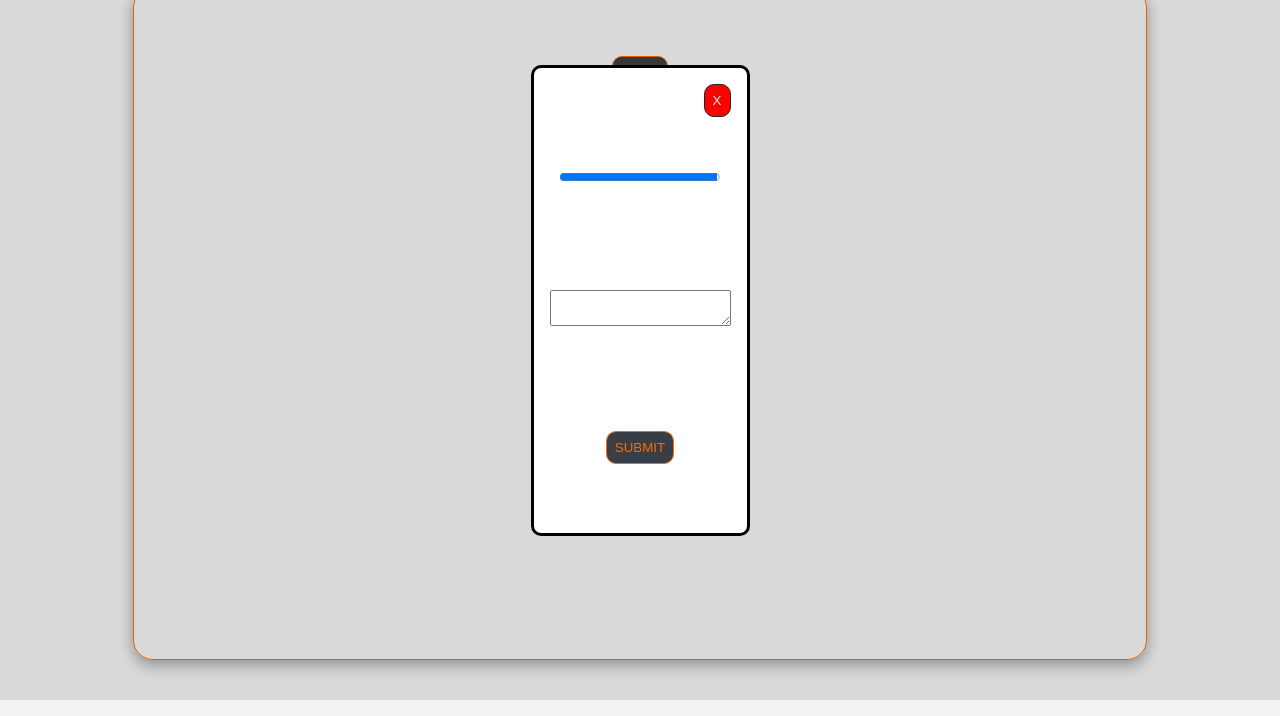
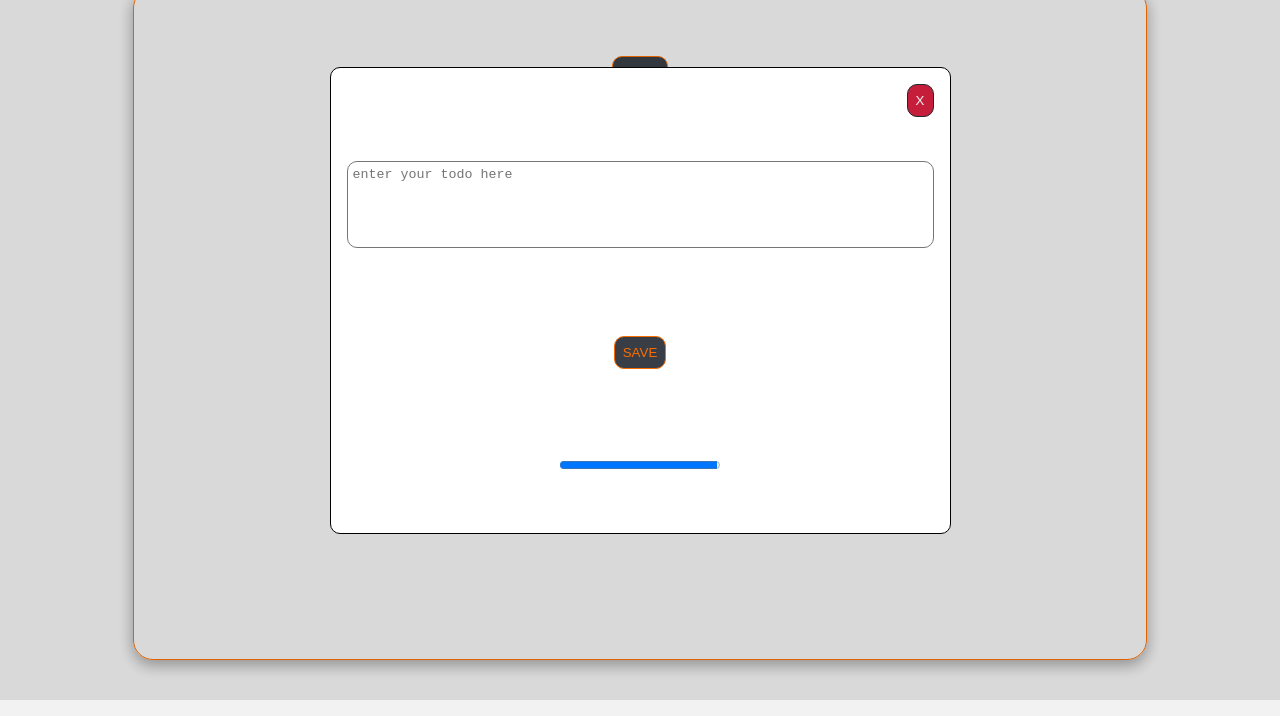
Before and after one commit to ygordantas/junToSeptComit-introJS, a plain HTML site: page index.html in a window 1280 px wide. Both pictures are taken after a click on the button "+ ADD". Shown: the part 100-816 px from the top of the page. Drawn offline with Linux system fonts and the light colour scheme.

Commit message:
finished styling dialog form

```diff
--- a/index.html
+++ b/index.html
@@ -20,9 +20,15 @@
         <button class="btn danger" id="closeDialogBtn">X</button>
       </div>
       <form id="todoForm" method="dialog">
+        <textarea
+          placeholder="enter your todo here"
+          rows="5"
+          cols="70"
+          name=""
+          id="todo"
+        ></textarea>
+        <input class="btn primary" type="submit" value="save" />
         <progress id="dialogClosingTimer"></progress>
-        <textarea name="" id="todo"></textarea>
-        <input class="btn primary" type="submit" value="submit" />
       </form>
     </dialog>
   </body>
--- a/script.js
+++ b/script.js
@@ -50,7 +50,14 @@ closeDialogBtn.addEventListener("click", () => {
   onDialogCloseHandler();
 });
 
-todoForm.addEventListener("submit", () => {
+todoForm.addEventListener("submit", (event) => {
+  event.preventDefault();
+
+  if (!textarea.value.trim()) {
+    alert("Your todo is empty. Please provide a value before saving it.");
+    return;
+  }
+
   const newTodoContainer = document.createElement("li");
   const textContainer = document.createElement("div");
   const todoText = document.createElement("p");
@@ -90,3 +97,10 @@ todoForm.addEventListener("submit", () => {
 
   onDialogCloseHandler();
 });
+
+// EXERCISE:
+// As user I want to be able to edit my existing todos
+// once I click on the edit button, the dialog form should open with the
+// todo text prepopulated.
+// Once I hit save I want to see my todo updated in the list
+// (Optional) => add some animation once we return to the list
--- a/styles.css
+++ b/styles.css
@@ -4,6 +4,7 @@
   --grey-300: #222831;
   --orange-100: #f96d00;
   --box-shadow: rgba(0, 0, 0, 0.35) 0px 5px 15px;
+  --red-100: #c41e3a;
 }
 
 body {
@@ -99,11 +100,11 @@ main {
 .btn.danger {
   border-color: var(--grey-300);
   color: var(--grey-100);
-  background-color: red;
+  background-color: var(--red-100);
 }
 
 .btn.danger:hover {
-  color: red;
+  color: var(--red-100);
   background-color: var(--grey-100);
 }
 
@@ -113,6 +114,7 @@ main {
 
 dialog {
   border-radius: 10px;
+  border-width: 1px;
 }
 
 #todoForm {
@@ -121,6 +123,12 @@ dialog {
   justify-content: space-around;
   align-items: center;
   height: 400px;
+}
+
+#todoForm textarea {
+  resize: none;
+  border-radius: 10px;
+  padding: 5px;
 }
 
 .dialog-close-btn-container {
```
